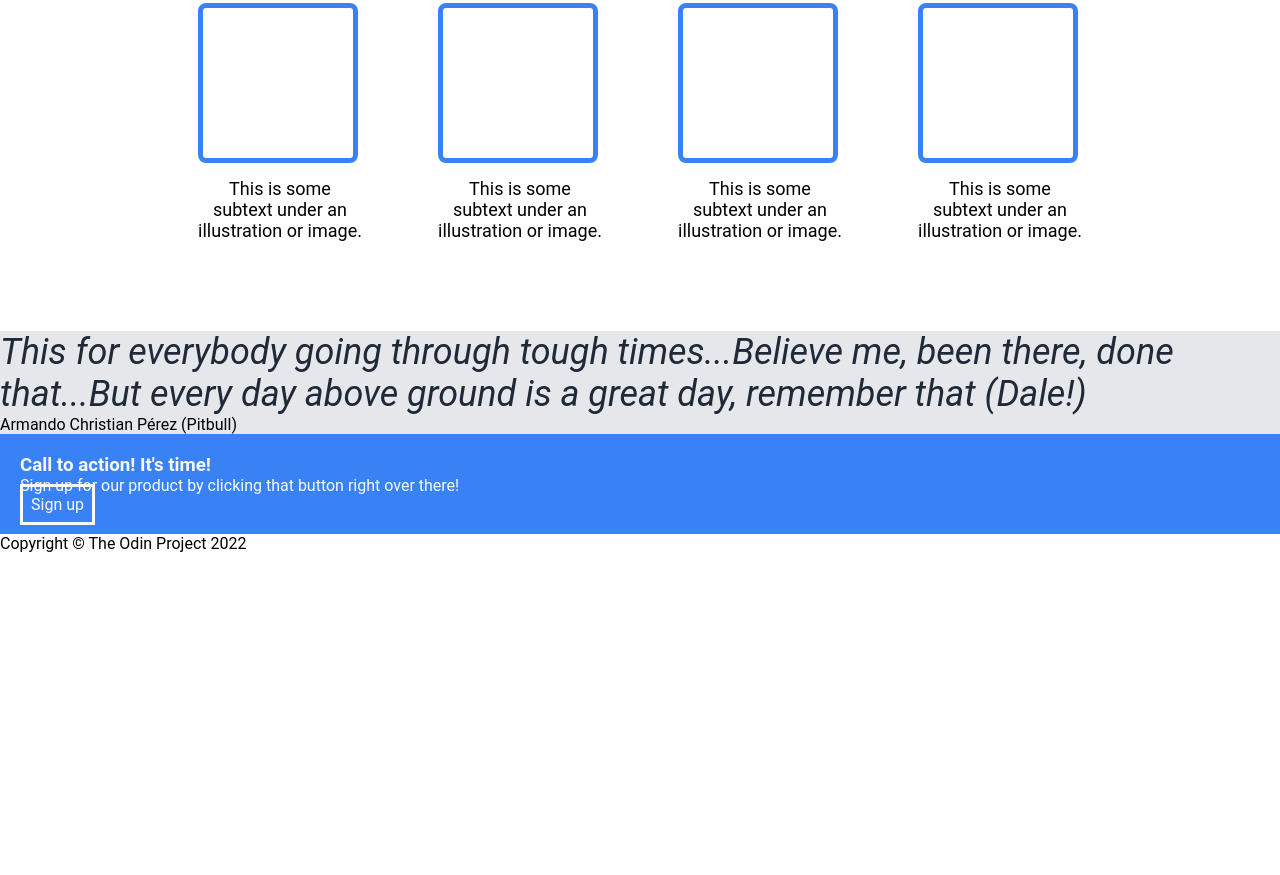
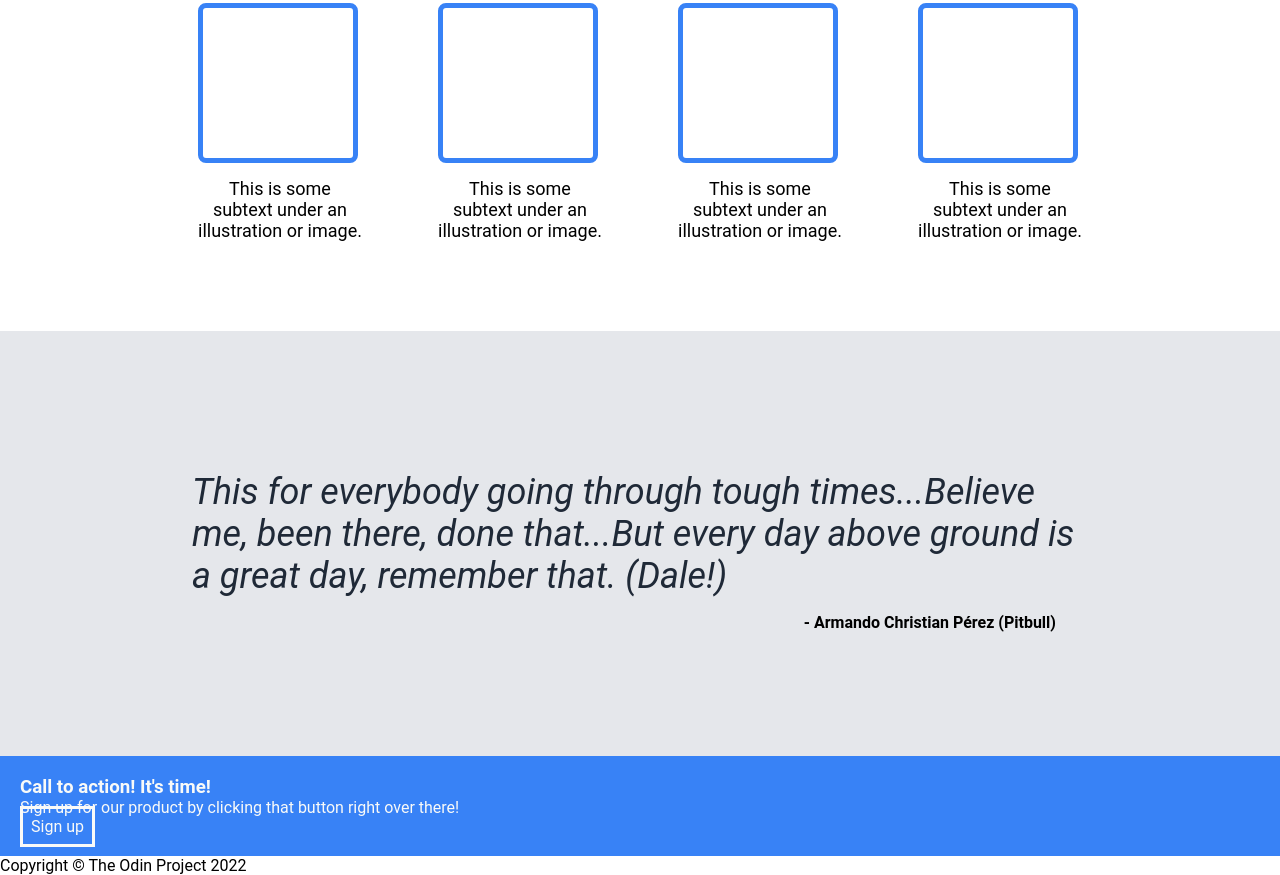
Before and after one commit to kelvinziroh/web-landing-page, a plain HTML site: page index.html in a window 1280 px wide. Shown: the part 656-1531 px from the top of the page. Before the commit the page ends 1209 px from the top, so only its background shows below. Drawn offline with Linux system fonts and the light colour scheme.

Commit message:
feat: Style the second section of the main content

```diff
--- a/css/style.css
+++ b/css/style.css
@@ -170,13 +170,29 @@ main {
 
 .second-section {
     background-color: #E5E7EB;
+    height: 425px;
+    display: flex;
+    align-items: center;
+}
+
+.quote-text {
+    width: 75%;
+    margin: 0 auto;
+    padding: 16px;
 }
 
 .second-section blockquote {
+    padding: 16px;
     font-size: 36px;
     font-weight: light;
     font-style: italic;
     color: #1F2937;
+}
+
+.second-section figcaption {
+    text-align: right;
+    padding:  0 48px;
+    font-weight: bold;
 }
 
 .cta-banner {
--- a/index.html
+++ b/index.html
@@ -49,9 +49,9 @@
             </div>
         </section>
         <section class="second-section">
-            <div>
-                <blockquote>This for everybody going through tough times...Believe me, been there, done that...But every day above ground is a great day, remember that (Dale!)</blockquote>
-                <figcaption>Armando Christian Pérez (Pitbull)</figcaption>
+            <div class="quote-text">
+                <blockquote>This for everybody going through tough times...Believe me, been there, done that...But every day above ground is a great day, remember that. (Dale!)</blockquote>
+                <figcaption> - Armando Christian Pérez (Pitbull)</figcaption>
             </div>
         </section>
         <section class="third-section">
```
